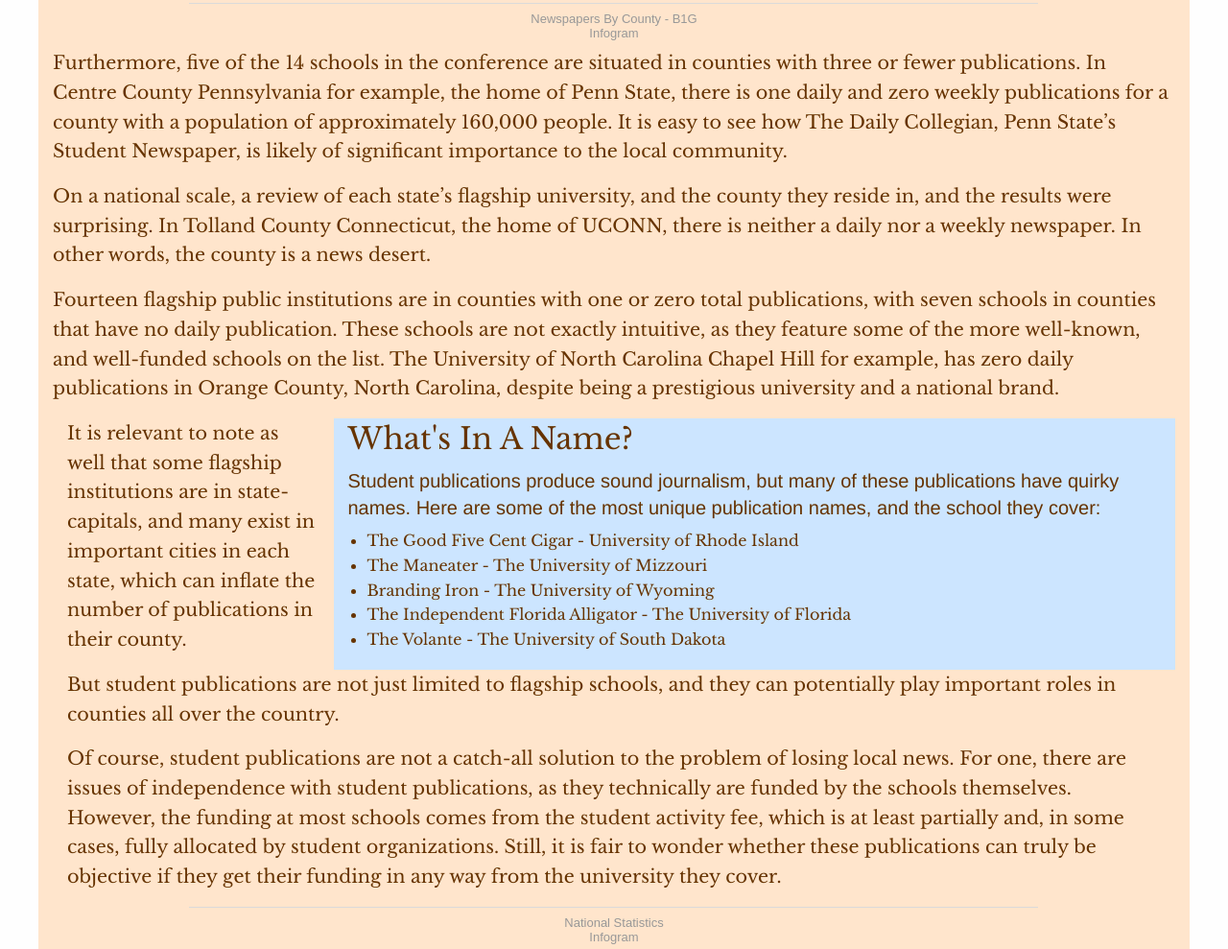
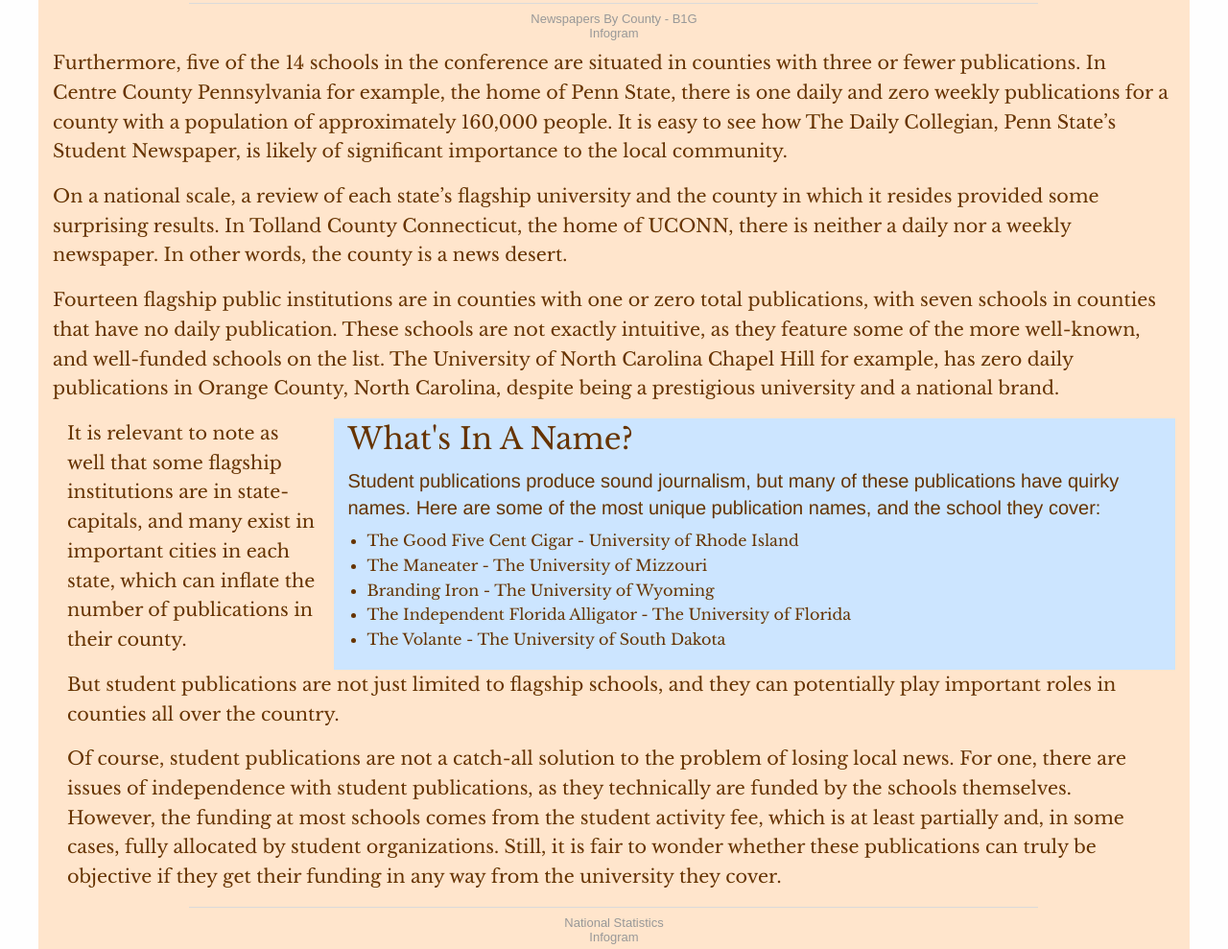
Before and after one commit to jhd33/Donville_beta, a plain HTML site: page index.html in a window 1280 px wide. Shown: the part 1603-2592 px from the top of the page at 96% size. Drawn offline with nearby package versions, Linux system fonts and the light colour scheme; a script that the page names is missing.

Commit message:
Update index.html

```diff
--- a/index.html
+++ b/index.html
@@ -147,7 +147,7 @@ According to the Hussman School of Journalism and Media at the University of Nor
       <p> Furthermore, five of the 14 schools in the conference are situated in counties with three or fewer publications. In Centre County Pennsylvania for example, the home of Penn State, there is one daily and zero weekly publications for a county with a population of approximately 160,000 people. It is easy to see how The Daily Collegian, Penn State’s Student Newspaper, is likely of significant importance to the local community. </p>
 
       <p>
-        On a national scale, a review of each state’s flagship university, and the county they reside in, and the results were surprising. In Tolland County Connecticut, the home of UCONN, there is neither a daily nor a weekly newspaper. In other words, the county is a news desert. </p>
+        On a national scale, a review of each state’s flagship university and the county in which it resides provided some surprising results. In Tolland County Connecticut, the home of UCONN, there is neither a daily nor a weekly newspaper. In other words, the county is a news desert. </p>
 
         <p>
 
```
